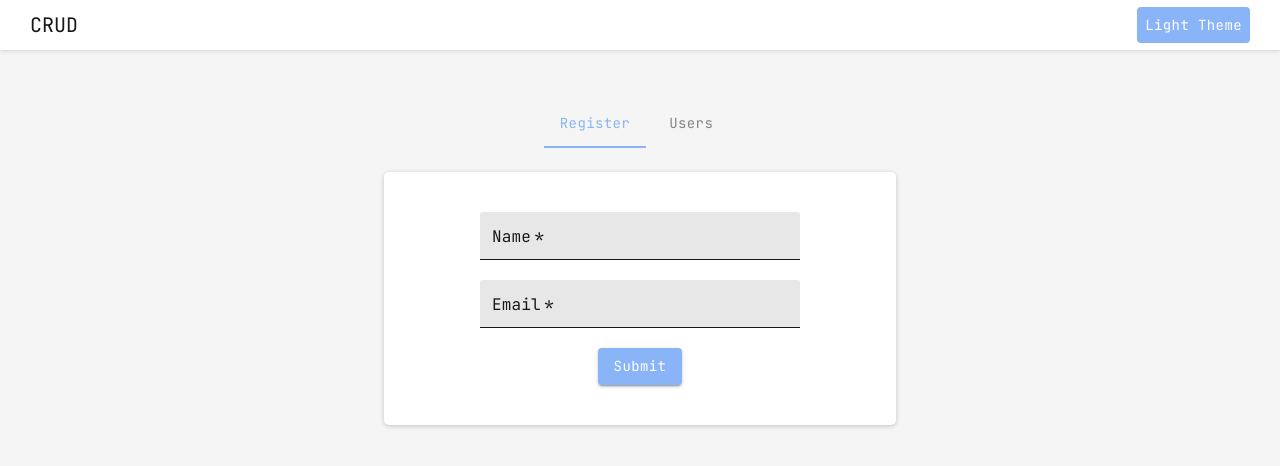
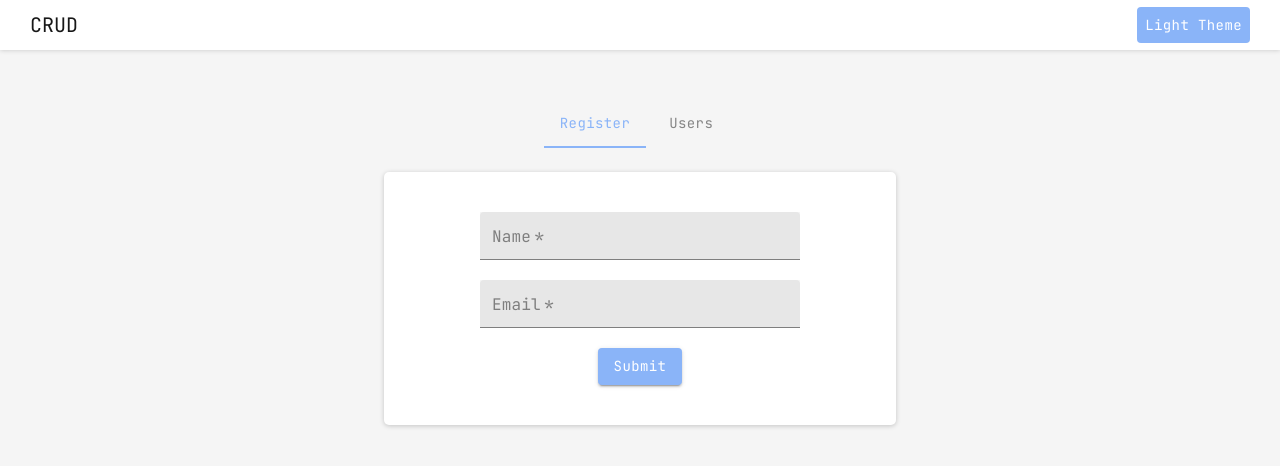
Before and after one commit to d9c/crud-frontend, a React (Create React App) app: page / in a window 1280 px wide. Shown: the top 466 px of the page. Built offline with nearby package versions, Linux system fonts and the light colour scheme.

Commit message:
Styling changes

```diff
--- a/src/components/Form/styles.js
+++ b/src/components/Form/styles.js
@@ -27,14 +27,18 @@ export const TextInput = styled(TextField)`
     background-color: ${(props) => props.theme.colors.background};
     width: 320px;
 
-    label,
+    label {
+      font-family: "JetBrains Mono", sans-serif;
+      color: ${(props) => props.theme.colors.text.secondary};
+    }
+
     input {
       font-family: "JetBrains Mono", sans-serif;
       color: ${(props) => props.theme.colors.text.primary};
     }
 
     .MuiFilledInput-underline:before {
-      border-bottom: 1px solid ${(props) => props.theme.colors.text.primary};
+      border-bottom: 1px solid ${(props) => props.theme.colors.text.secondary};
     }
 
     .MuiFilledInput-underline:hover:before {
--- a/src/components/Table/styles.js
+++ b/src/components/Table/styles.js
@@ -112,14 +112,18 @@ export const TextInput = styled(TextField)`
   && {
     background-color: ${(props) => props.theme.colors.background};
 
-    label,
+    label {
+      font-family: "JetBrains Mono", sans-serif;
+      color: ${(props) => props.theme.colors.text.secondary};
+    }
+
     input {
       font-family: "JetBrains Mono", sans-serif;
       color: ${(props) => props.theme.colors.text.primary};
     }
 
     .MuiFilledInput-underline:before {
-      border-bottom: 1px solid ${(props) => props.theme.colors.text.primary};
+      border-bottom: 1px solid ${(props) => props.theme.colors.text.secondary};
     }
 
     .MuiFilledInput-underline:hover:before {
```
